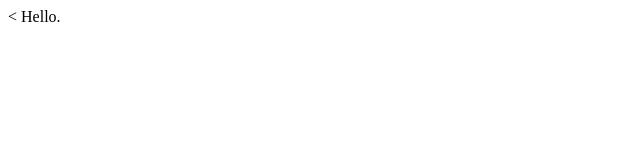
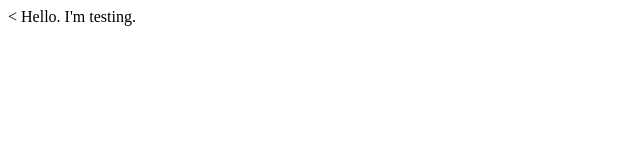
Before and after one commit to katherinetoledo/cfg-beginner, a plain HTML site: page about.html in a window 1280 px wide. Shown: the full height of the page, 0-640 px from the left. Drawn offline with Linux system fonts and the light colour scheme.

Commit message:
Update about.html

```diff
--- a/about.html
+++ b/about.html
@@ -5,6 +5,6 @@
     <title>This is Katy's page.</title>
   </head>
   <body>
-    Hello.
+    Hello. I'm testing.
   </body>
 </html>
```
